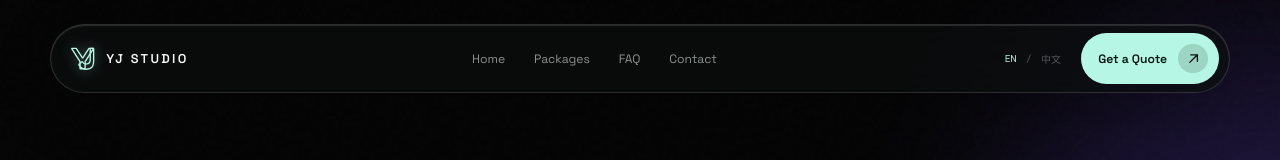
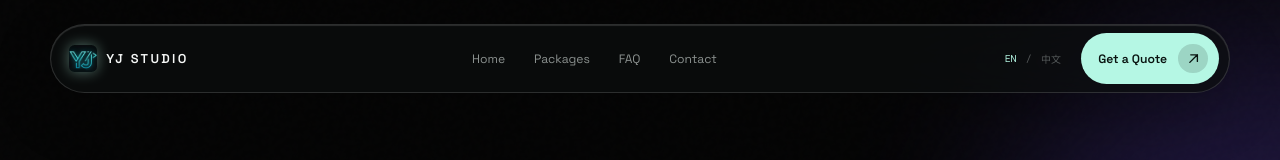
Before and after one commit to YJ0411/YJ-Studio, a React (Vite) app: page / in a window 1280 px wide. Shown: the top 160 px of the page. Built offline with nearby package versions, Linux system fonts and the light colour scheme.

Commit message:
Use uploaded YJ logo asset

```diff
--- a/index.html
+++ b/index.html
@@ -5,7 +5,7 @@
     <meta name="viewport" content="width=device-width, initial-scale=1.0" />
     <meta name="theme-color" content="#050505" />
     <meta name="description" content="YJ Studio builds professional websites and practical web applications for businesses, professionals, and individuals." />
-    <link rel="icon" type="image/svg+xml" href="%BASE_URL%favicon.svg" />
+    <link rel="icon" type="image/png" href="%BASE_URL%logo.png" />
     <title>YJ Studio — Websites and web applications</title>
   </head>
   <body>
--- a/src/App.jsx
+++ b/src/App.jsx
@@ -72,7 +72,7 @@ function App() {
   return <main className="page-shell"><div className="mesh mesh-purple" aria-hidden="true" /><div className="mesh mesh-mint" aria-hidden="true" /><div className="grain" aria-hidden="true" /><Nav t={t} language={language} setLanguage={setLanguage} go={go} />{route === 'home' && <HomePage t={t} go={go} />}{route === 'custom-build' && <CustomBuildPage t={t} go={go} />}{route === 'faq' && <FaqPage t={t} />}{route === 'contact' && <ContactPage t={t} />}<Footer t={t} go={go} /></main>
 }
 
-function LogoMark() { return <svg className="logo-mark" viewBox="0 0 64 64" aria-hidden="true"><path d="M6 8h11l15 23L47 8h11L38 39v17H26V39L6 8Z" /><path d="M50 8h8v31c0 11-6 18-17 18-8 0-14-4-18-11l8-7c2 4 5 6 9 6 6 0 10-4 10-10V8Z" /></svg> }
+function LogoMark() { return <img className="logo-mark" src={`${import.meta.env.BASE_URL}logo.png`} alt="" aria-hidden="true" /> }
 
 function Logo({ go }) { return <button className="brand" type="button" onClick={() => go('home')} aria-label="YJ Studio home"><LogoMark /><span>YJ STUDIO</span></button> }
 
--- a/src/styles.css
+++ b/src/styles.css
@@ -69,8 +69,8 @@ a { color: inherit; text-decoration: none; }
 }
 
 .brand { display: inline-flex; align-items: center; gap: 0.6rem; font-size: 0.8rem; font-weight: 600; letter-spacing: 0.18em; }
-.logo-mark { width: 1.7rem; height: 1.7rem; fill: none; stroke: var(--mint); stroke-width: 3.2; stroke-linecap: square; stroke-linejoin: bevel; filter: drop-shadow(0 0 7px rgba(181, 247, 228, 0.42)); transition: color 600ms var(--curve), filter 600ms var(--curve); }
-.brand:hover .logo-mark { color: var(--text); filter: drop-shadow(0 0 8px rgba(181, 247, 228, 0.64)); }
+.logo-mark { width: 1.7rem; height: 1.7rem; flex: 0 0 auto; border-radius: 0.35rem; object-fit: cover; filter: drop-shadow(0 0 7px rgba(181, 247, 228, 0.42)); transition: filter 600ms var(--curve), transform 600ms var(--curve); }
+.brand:hover .logo-mark { transform: scale(1.04); filter: drop-shadow(0 0 8px rgba(181, 247, 228, 0.64)); }
 .nav-links { display: flex; align-items: center; gap: 1.8rem; margin-left: auto; color: var(--muted); font-size: 0.76rem; }
 .nav-links a { transition: color 600ms var(--curve); }
 .nav-links a:hover { color: var(--text); }
```
Also changed, not shown: public/logo.png (added).
